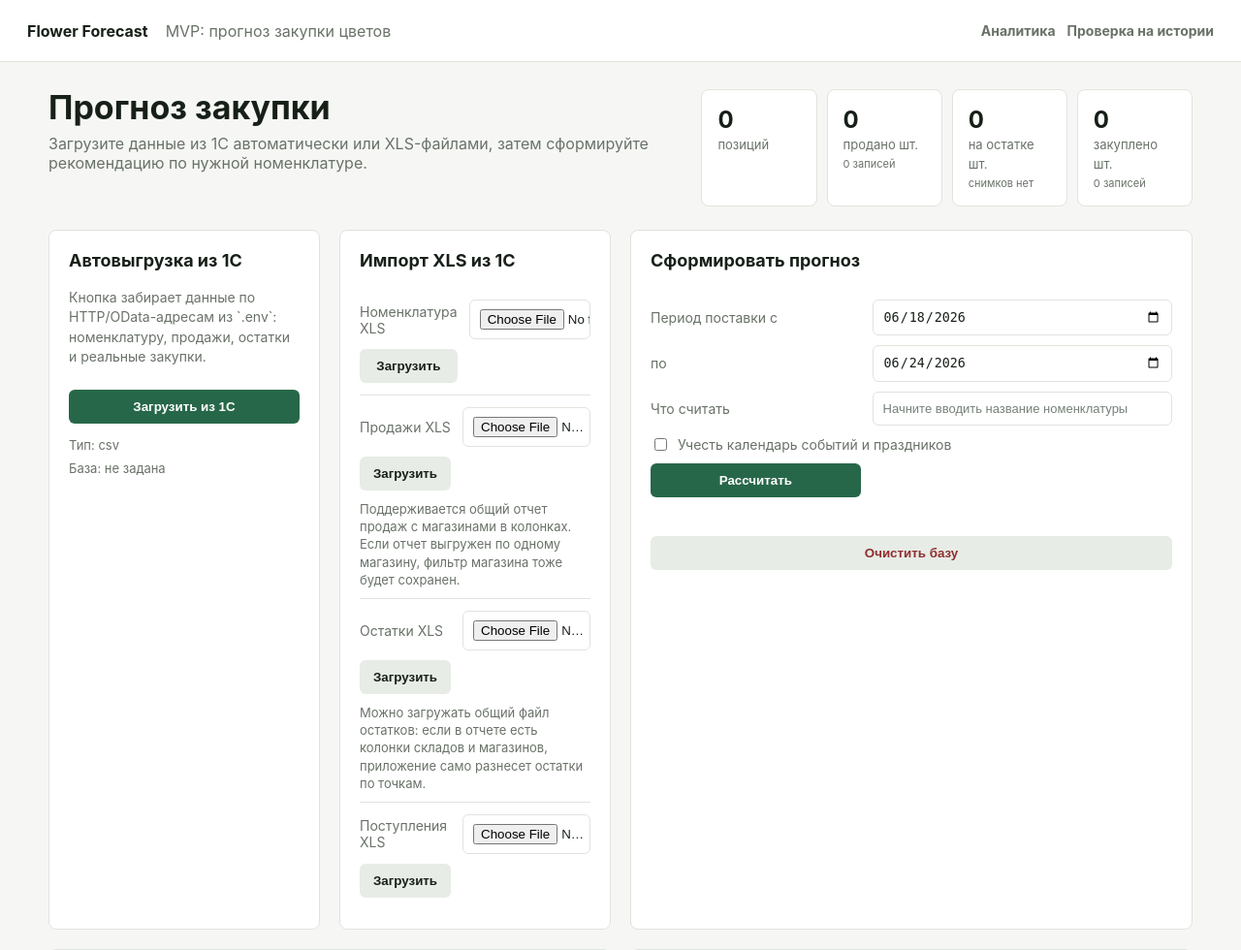
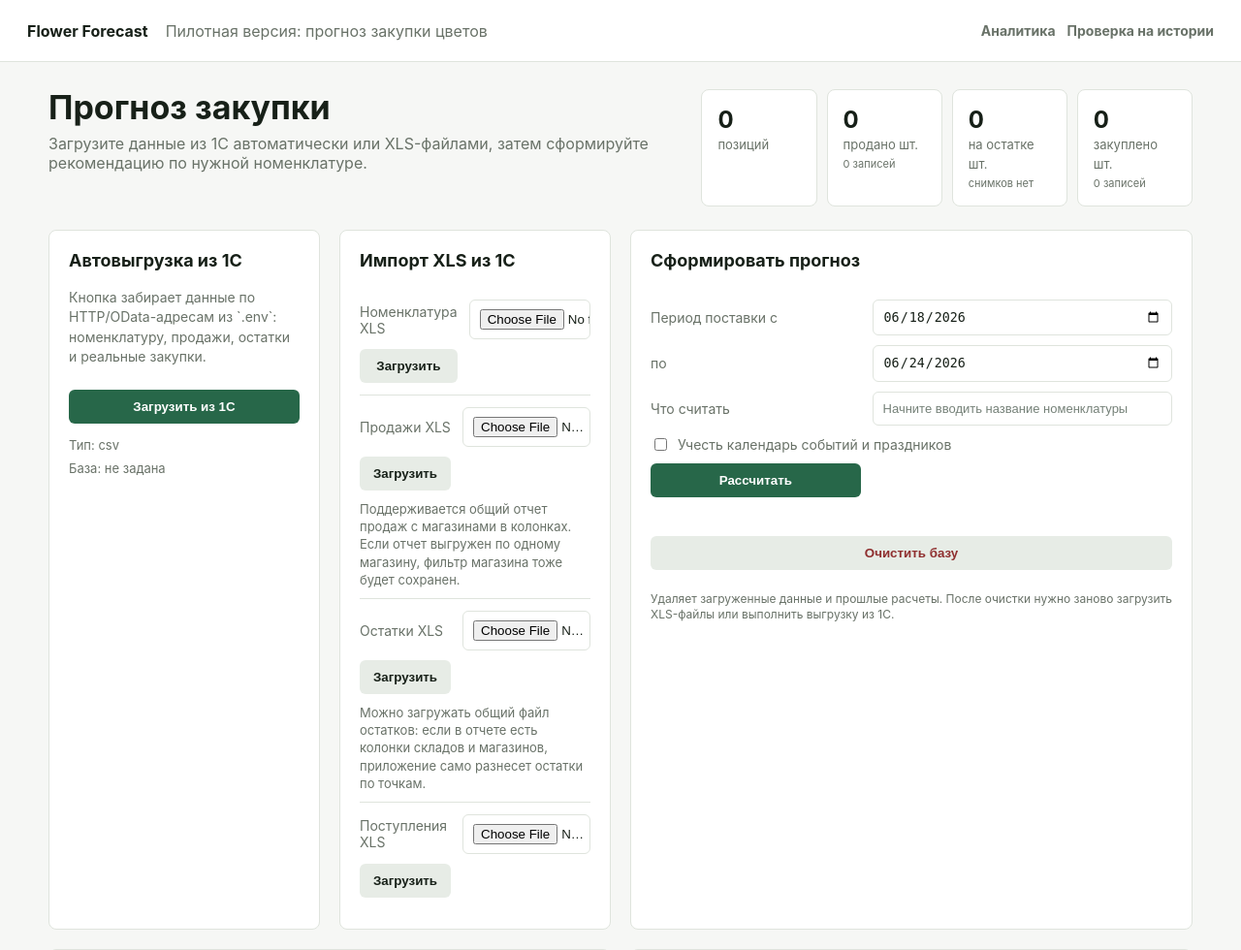
Before and after one commit to holmok1577-ops/prognoz_zakupok, a FastAPI app: page / in a window 1280 px wide. Shown: the top 980 px of the page at 97% size. Run offline with FastAPI, Linux system fonts and the light colour scheme.

Commit message:
Update pilot labels and reset warning

```diff
--- a/app/static/styles.css
+++ b/app/static/styles.css
@@ -294,6 +294,13 @@ form:first-of-type {
 
 .danger-action button {
   color: #8f2f2f;
+}
+
+.reset-note {
+  color: var(--muted);
+  font-size: 12px;
+  line-height: 1.35;
+  margin-top: 8px;
 }
 
 .filters {
--- a/app/templates/base.html
+++ b/app/templates/base.html
@@ -4,12 +4,12 @@
     <meta charset="utf-8">
     <meta name="viewport" content="width=device-width, initial-scale=1">
     <title>{{ settings.app_name if settings is defined else "Flower Forecast" }}</title>
-    <link rel="stylesheet" href="/static/styles.css?v=6">
+    <link rel="stylesheet" href="/static/styles.css?v=7">
   </head>
   <body>
     <header class="topbar">
       <a class="brand" href="/">Flower Forecast</a>
-      <span class="muted">MVP: прогноз закупки цветов</span>
+      <span class="muted">Пилотная версия: прогноз закупки цветов</span>
       <nav class="topnav">
         <a href="/analytics">Аналитика</a>
         <a href="/backtest">Проверка на истории</a>
--- a/app/templates/dashboard.html
+++ b/app/templates/dashboard.html
@@ -111,6 +111,9 @@
     <form class="single-action danger-action" action="/admin/reset-data" method="post">
       <button type="submit">Очистить базу</button>
     </form>
+    <p class="reset-note">
+      Удаляет загруженные данные и прошлые расчеты. После очистки нужно заново загрузить XLS-файлы или выполнить выгрузку из 1С.
+    </p>
   </div>
 </section>
 
```
